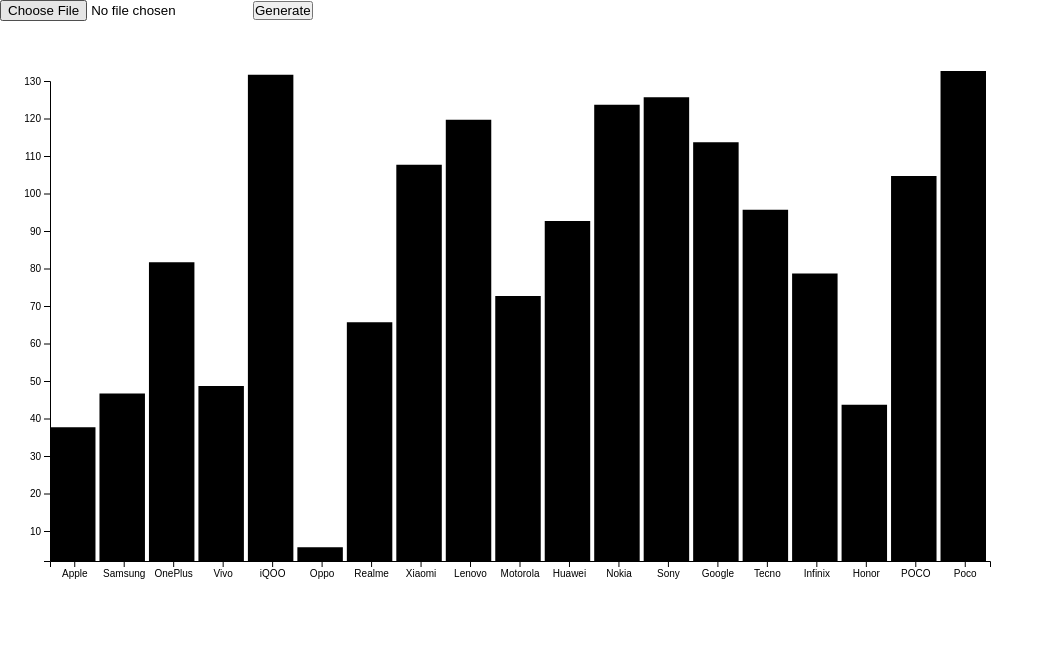
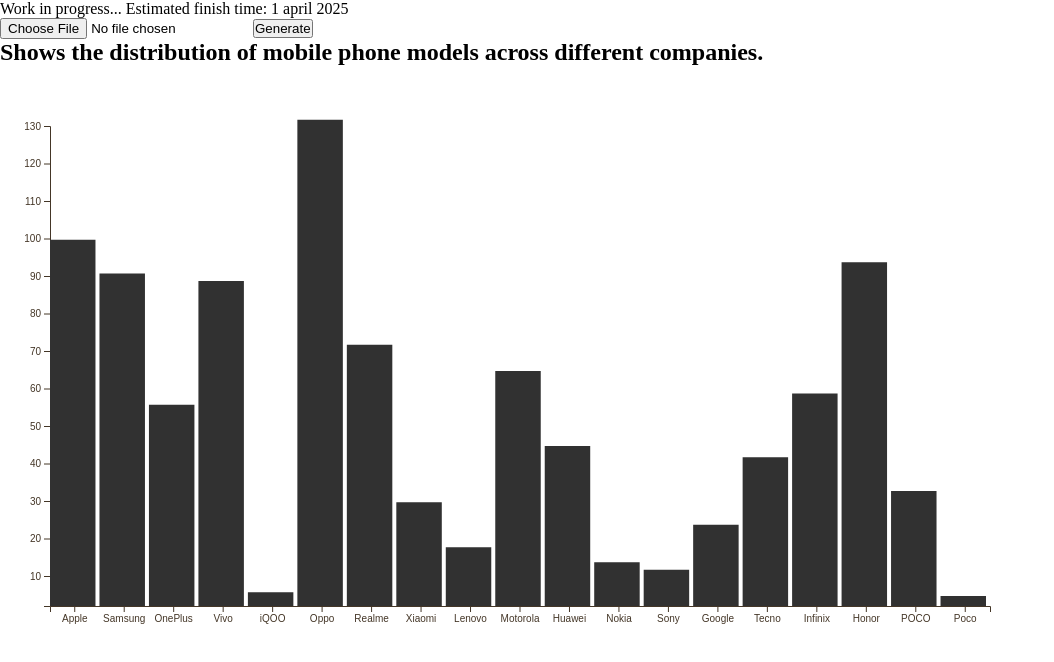
Before and after one commit to ElmikoTheNiceFella/graph-my-csv-frontend, a React (Vite) app: page / in a window 1280 px wide. Shown: the top 662 px of the page, without its empty margins (0-1054 px from the left). Built offline with nearby package versions, Linux system fonts and the light colour scheme.

Commit message:
fix: bar chart heights are now rendered properly

```diff
--- a/src/App.css
+++ b/src/App.css
@@ -5,3 +5,11 @@
   --light: #EFDCAB;
   --white: #F2F6D0;
 }
+
+.bar {
+  fill: var(--black);
+}
+
+.axis {
+  color: var(--dark);
+}
--- a/src/App.tsx
+++ b/src/App.tsx
@@ -10,6 +10,7 @@
 
   return (
     <>
+    <p>Work in progress... Estimated finish time: 1 april 2025</p>
       <FileUpload setData={setData} setError={setError} />
       {/* {error[2] === "" ? <Error error={error} /> : <RenderGraphs rawData={data} />} */}
       <RenderGraphs rawData={data} />
--- a/src/components/FileUpload.tsx
+++ b/src/components/FileUpload.tsx
@@ -8,6 +8,10 @@
   const [result, setResult] = useState<string>("")
   const [status, setStatus] = useState<string>("")
 
+  /**
+   * Fetches data from the Back-end and provides the client with live status changes
+   * @param e Form event
+   */
   const handleSubmit = async (e: React.FormEvent) => {
     e.preventDefault()
     if (!file) return
@@ -42,6 +46,7 @@
     if (!success) {
       setError(chunk.split("_"))
     } else {
+      setStatus("Graphs successfully generated")
       setDone(true)
     }
   }
@@ -54,7 +59,6 @@
   })
 
   useEffect(() => {
-
     let fileData = undefined;
     if (file) {
       readFile(file).then((res) => fileData = res).catch(err => setError(["ERROR", err, "500"]))
--- a/src/components/graphs/BarChart.tsx
+++ b/src/components/graphs/BarChart.tsx
@@ -1,21 +1,24 @@
 import * as d3 from "d3";
-import React, { useRef, useEffect } from 'react'
+import React, { useRef, useEffect, useState } from 'react'
 import { ChartPropsType } from '../../types/propsTypes'
+
+type Tooltip = { visible: boolean, x: number, y: number, value: [string, number] }
 
 const BarChart: React.FC<ChartPropsType> = ({ data, info, getFrequency, transforms, usingFrequency }) => {
 
   if (!usingFrequency) return <p className="graph-error">LLM hallucination error</p>
+
+  const [tooltip, setTooltip] = useState<Tooltip>({ visible: false, x: 0, y: 0, value: ["", 0] })
 
   const gx = useRef(null);
   const gy = useRef(null);
 
   const frequencyArray = getFrequency(data[info['x-axis']])
 
-  const xAxisData = frequencyArray.map(v => v[0]) // Company name
-  const yAxisData = frequencyArray.map(v => v[1]) // Frequency
+  const xAxisData = frequencyArray.map(v => v[0])
+  const yAxisData = frequencyArray.map(v => v[1])
 
   const extent = d3.extent(yAxisData)
-  console.log((transforms.h - transforms.mb)/extent[1]!)
   if (extent[0] === undefined || extent[1] === undefined) return <p className="graph-error">{info['x-axis']} Column is empty</p>
 
   const x = d3.scaleBand(xAxisData, [transforms.ml, transforms.w - transforms.mr]);
@@ -27,12 +30,47 @@
   useEffect(() => { if (gx.current) d3.select(gx.current as SVGGElement).call(d3.axisBottom(x)) }, [gx, x]);
   useEffect(() => { if (gy.current) d3.select(gy.current as SVGGElement).call(d3.axisLeft(y)) }, [gy, y]);
 
+  const handleTooltip = (e:React.MouseEvent<SVGRectElement, MouseEvent>, data:[string, number]) => {
+    setTooltip(() => ({ visible: true, x: e.clientX, y: e.clientY, value: data }))
+  }
+
   return (
-    <svg style={{marginTop: "50px"}} width={transforms.w+transforms.ml} height={transforms.h+transforms.mb}>
-      <g ref={gx} transform={`translate(0, ${transforms.h - transforms.mb})`} />
-      <g ref={gy} transform={`translate(${transforms.ml}, 0)`} />
-      {frequencyArray.map(d => <rect x={x(d[0])} y={transforms.h - y(d[1]) - transforms.mb} width={x.bandwidth()-transforms.p} height={y(d[1])} />)}
-    </svg>
+    <>
+      <div className="bar-chart">
+          <h2>{info.relationship}</h2>
+          {tooltip.visible && (
+            <div
+              style={{
+                position: "absolute",
+                left: tooltip.x + 10,
+                top: tooltip.y + 10,
+                background: "black",
+                color: "white",
+                padding: "5px",
+                borderRadius: "5px",
+                fontSize: "12px",
+                pointerEvents: "none",
+              }}
+            >
+              {tooltip.value[0]} <br/> {tooltip.value[1]}
+            </div>
+          )}
+          <svg style={{marginTop: "50px"}} width={transforms.w+transforms.ml} height={transforms.h+transforms.mb}>
+            <g ref={gx} className="axis" transform={`translate(0, ${transforms.h - transforms.mb})`} />
+            <g ref={gy} className="axis" transform={`translate(${transforms.ml}, 0)`} />
+            {frequencyArray.map((d, i) =>
+              <rect key={info['x-axis']+" "+info['y-axis']+i}
+                    className="bar"
+                    x={x(d[0])}
+                    y={y(d[1])-transforms.mb}
+                    width={x.bandwidth()-transforms.p}
+                    height={transforms.h - y(d[1])}
+                    onMouseEnter={(e) => handleTooltip(e, d)}
+                    onMouseMove={(e) => handleTooltip(e, d)}
+                    onMouseLeave={() => setTooltip({ visible: false, x: 0, y: 0, value: ["", 0] })} />)}
+          </svg>
+      </div>
+    </>
   )
 }
 
```
Also changed, not shown: src/components/graphs/LineChart.tsx (added, +38 -0 lines).
